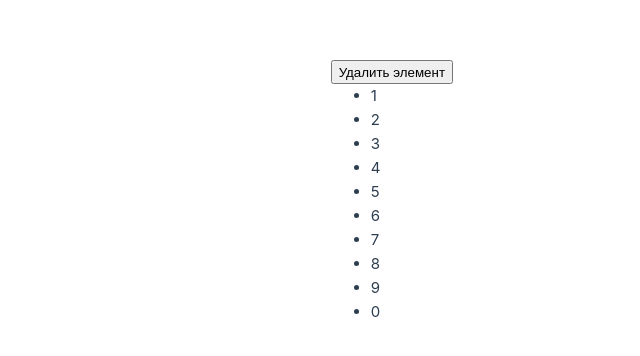
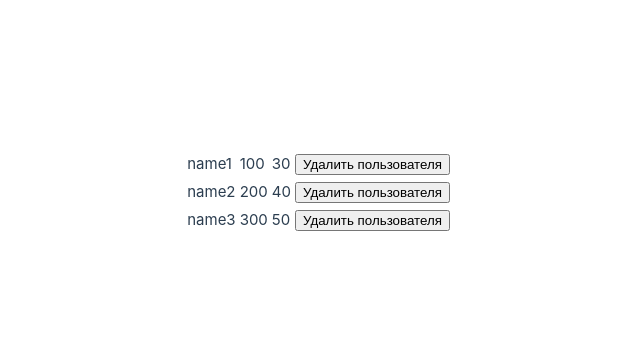
Before and after one commit to LeoonWi/Vue3_Exercises, a Vue app: page / in a window 1280 px wide. Shown: the part 208-564 px from the top of the page, without its empty margins (187-827 px from the left). Built offline with nearby package versions, Linux system fonts and the light colour scheme.

Commit message:
Кнопка удаления дл объектов

```diff
--- a/src/App.vue
+++ b/src/App.vue
@@ -2,23 +2,55 @@
   export default {
     data() {
       return {
-        arr: [1, 2, 3, 4, 5, 6, 7, 8, 9, 0],
-        message: '',
+        users: [
+		    	{
+		    		id: 1,
+		    		name: 'name1',
+		    		salary: 100,
+		    		age: 30,
+		    	},
+		    	{
+		    		id: 2,
+		    		name: 'name2',
+		    		salary: 200,
+		    		age: 40,
+		    	},
+		    	{
+		    		id: 3,
+		    		name: 'name3',
+		    		salary: 300,
+		    		age: 50,
+		    	},
+		    ],
       };
     },
     methods: {
-      delElem: function(index) {
-        this.arr.splice(index, 1)
+      delUser: function(id) {
+        this.users = this.users.filter((user) => {
+          return user.id != id;
+        })
       }
     }
   }
 </script>
 
 <template>
-    <button @click="delElem(index)">Удалить элемент</button><br>
-    <ul>
-      <li v-for="(elem, index) in arr" :key="index">{{ elem }}</li>
-    </ul>
+  <table>
+    <tr v-for="user in users" :key="user.id">
+      <td>
+        {{  user.name }}
+      </td>
+      <td>
+        {{ user.salary }}
+      </td>
+      <td>
+        {{ user.age }}
+      </td>
+      <td>
+        <button @click="delUser(user.id)">Удалить пользователя</button>
+      </td>
+    </tr>
+  </table>
 </template>
 
 <style>
```
